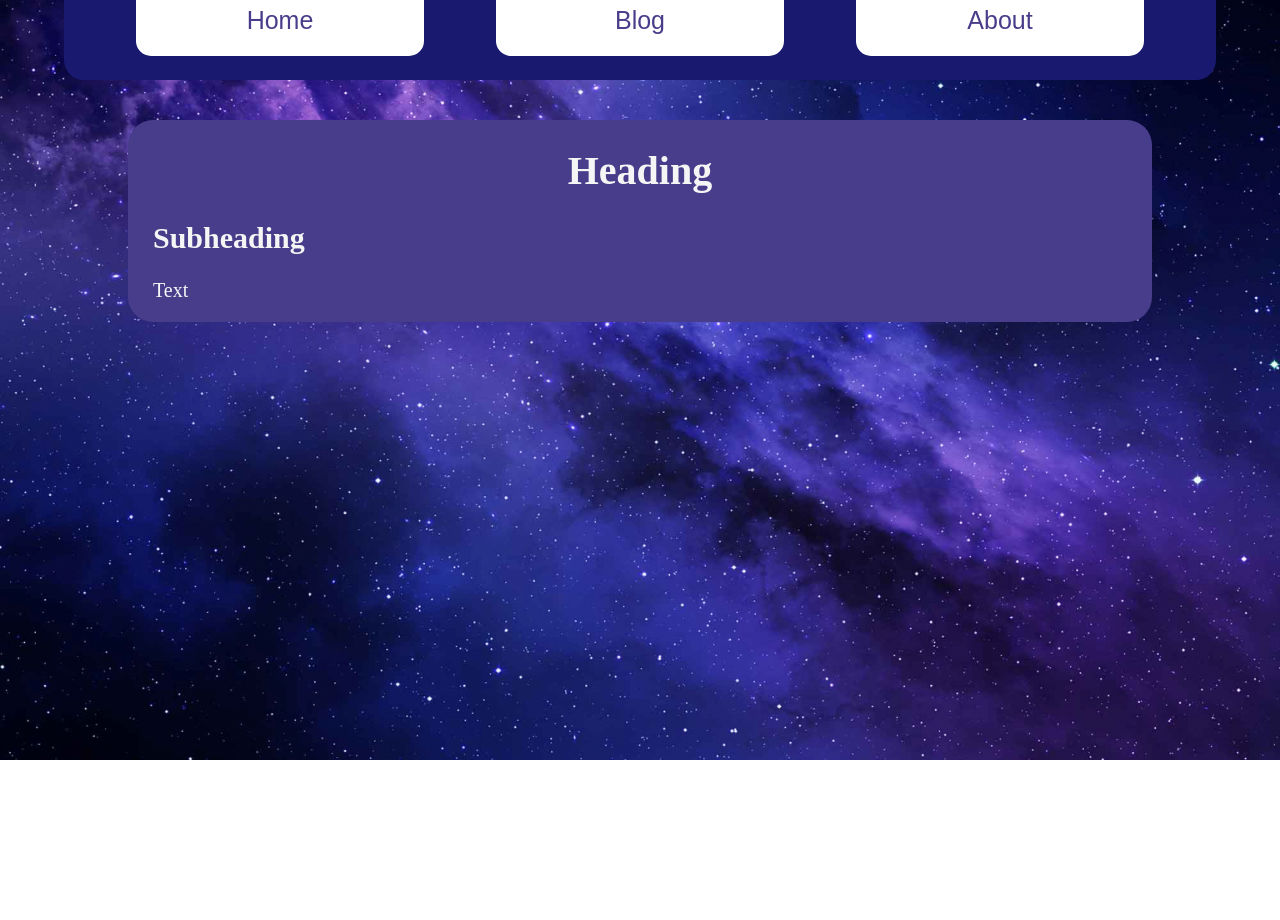
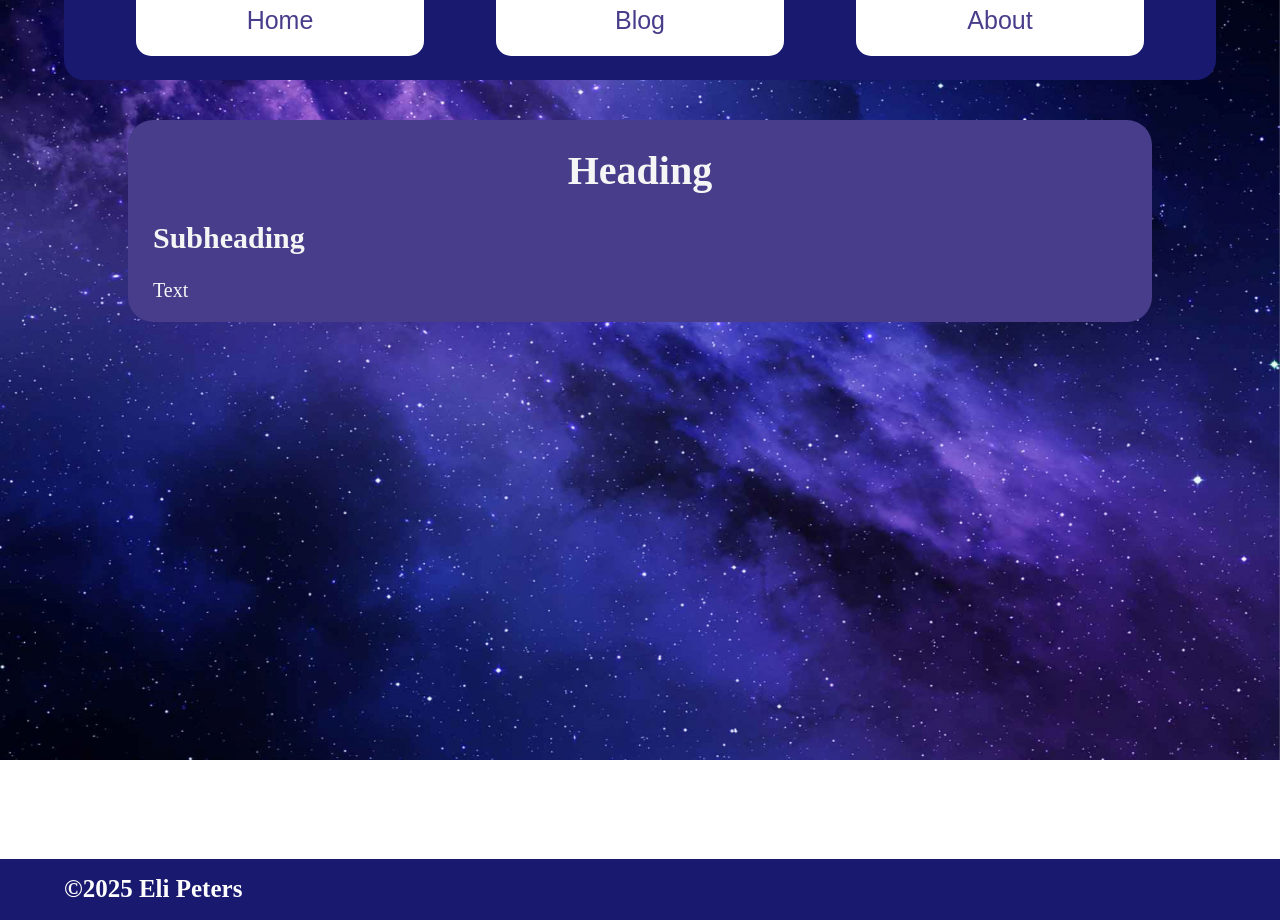
Before and after one commit to ArcImperium/website, a React (Vite) app in the folder frontend/: page / in a window 1280 px wide. Shown: the part 40-960 px from the top of the page. Before the commit the page ends 800 px from the top, so only its background shows below. Built offline with nearby package versions, Linux system fonts and the light colour scheme.

Commit message:
Added a footer. Also fixed other random things.

```diff
--- a/frontend/src/About.jsx
+++ b/frontend/src/About.jsx
@@ -1,5 +1,6 @@
 import './About.css'
 import {useEffect} from "react"
+import Foot from './Foot.jsx'
 
 function About() {
     useEffect(() => {
@@ -8,6 +9,10 @@ function About() {
 
     return(
         <>
+        <div className="everything-container">
+            <div className="info"></div>
+            <Foot/>
+        </div>
         </>
     )
 }
--- a/frontend/src/App.css
+++ b/frontend/src/App.css
@@ -16,10 +16,8 @@ html::-webkit-scrollbar {
 }
 
 .info {
-    position: absolute;
-    top: 20%;
-    left: 10%;
     width: 80%;
+    margin-left: 10%;
 
     background-color: darkslateblue;
     border-radius: 25px;
@@ -40,3 +38,13 @@ html::-webkit-scrollbar {
     font-size: 20px;
     padding-left: 25px;
 }
+
+.everything-container {
+    display: flex;
+    flex-direction: column;
+    position: absolute;
+    min-height: 100vh;
+    top: 20%;
+    left: 0;
+    width: 100%;
+}
--- a/frontend/src/App.jsx
+++ b/frontend/src/App.jsx
@@ -6,12 +6,10 @@ import Home from './Home.jsx'
 import Blog from './Blog.jsx'
 import Post from './Post.jsx'
 import About from './About.jsx'
-import Foot from './Foot.jsx'
 import Background from './assets/background.jpg'
 
 function App() {
   const [head, setHead] = useState(true)
-  const [foot, setFoot] = useState(false)
 
   return (
     <>
--- a/frontend/src/Blog.jsx
+++ b/frontend/src/Blog.jsx
@@ -1,6 +1,7 @@
 import './Blog.css'
 import {useEffect, useState} from "react"
 import {useNavigate} from "react-router-dom"
+import Foot from './Foot.jsx'
 
 function Blog() {
     const [posts, setPosts] = useState([])
--- a/frontend/src/Foot.css
+++ b/frontend/src/Foot.css
@@ -0,0 +1,14 @@
+.foot {
+    width: 100%;
+    left: 0;
+    bottom: 0;
+    margin-top: auto;
+
+    background-color: midnightblue;
+    color: white;
+}
+
+.foot-text {
+    margin-left: 5%;
+    font-size: 25px;
+}
--- a/frontend/src/Foot.jsx
+++ b/frontend/src/Foot.jsx
@@ -1,8 +1,12 @@
 import './Foot.css'
+import {useState} from "react"
 
-function Foot(foot, setFoot) {
+function Foot() {
     return(
         <>
+        <div className="foot">
+            <h1 className="foot-text">©{new Date().getFullYear()} Eli Peters</h1>
+        </div>
         </>
     )
 }
--- a/frontend/src/Home.jsx
+++ b/frontend/src/Home.jsx
@@ -1,5 +1,6 @@
 import './Home.css'
 import {useEffect} from "react"
+import Foot from './Foot.jsx'
 
 function Home() {
     useEffect(() => {
@@ -8,12 +9,14 @@ function Home() {
 
     return(
         <>
-        <div className="info">
-            <h1 className="heading">Heading</h1>
-            <h2 className="subheading">Subheading</h2>
-            <p className="text">Text</p>
+        <div className="everything-container">
+            <div className="info">
+                <h1 className="heading">Heading</h1>
+                <h2 className="subheading">Subheading</h2>
+                <p className="text">Text</p>
+            </div>
+            <Foot/>
         </div>
-
         </>
     )
 }
```
